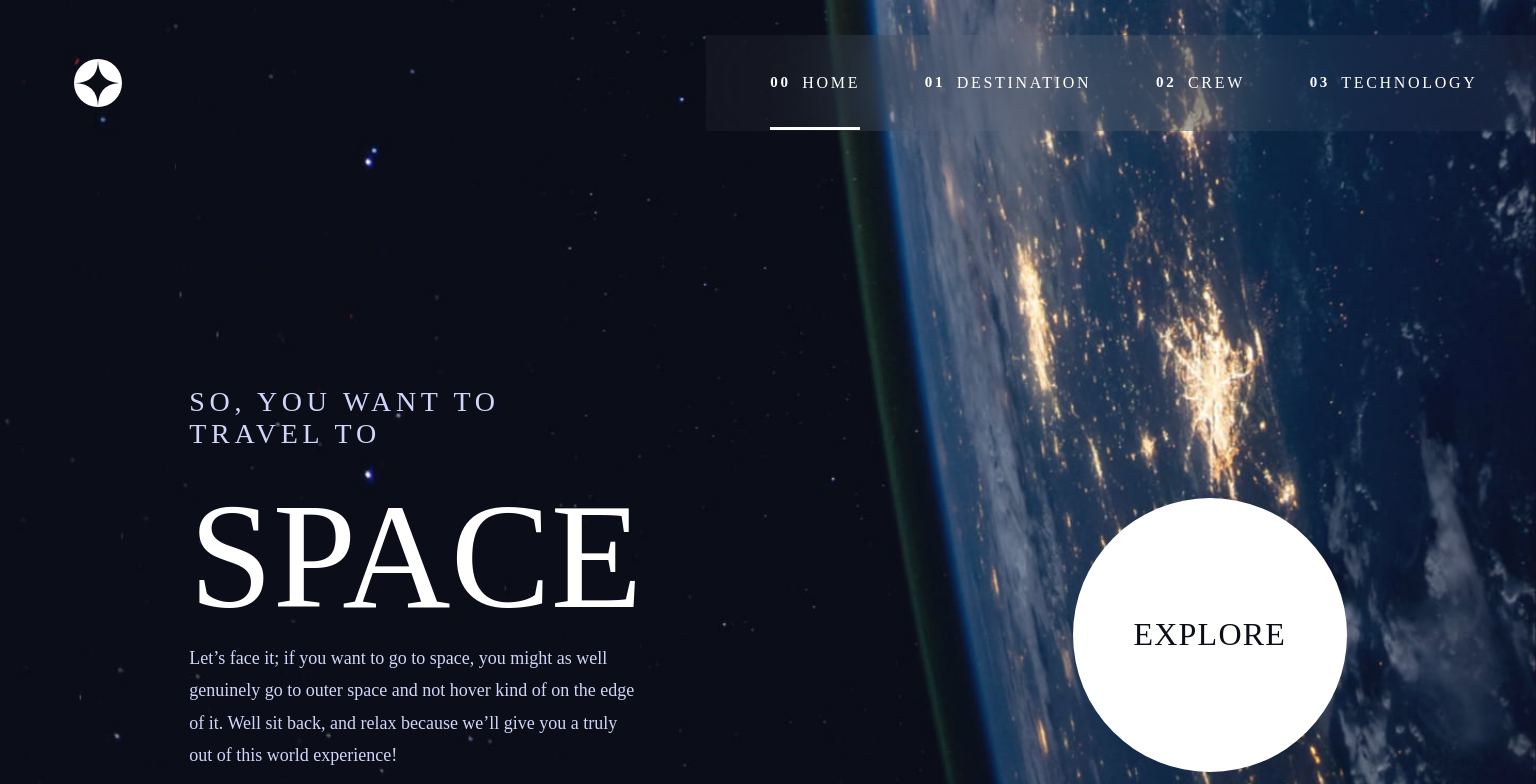
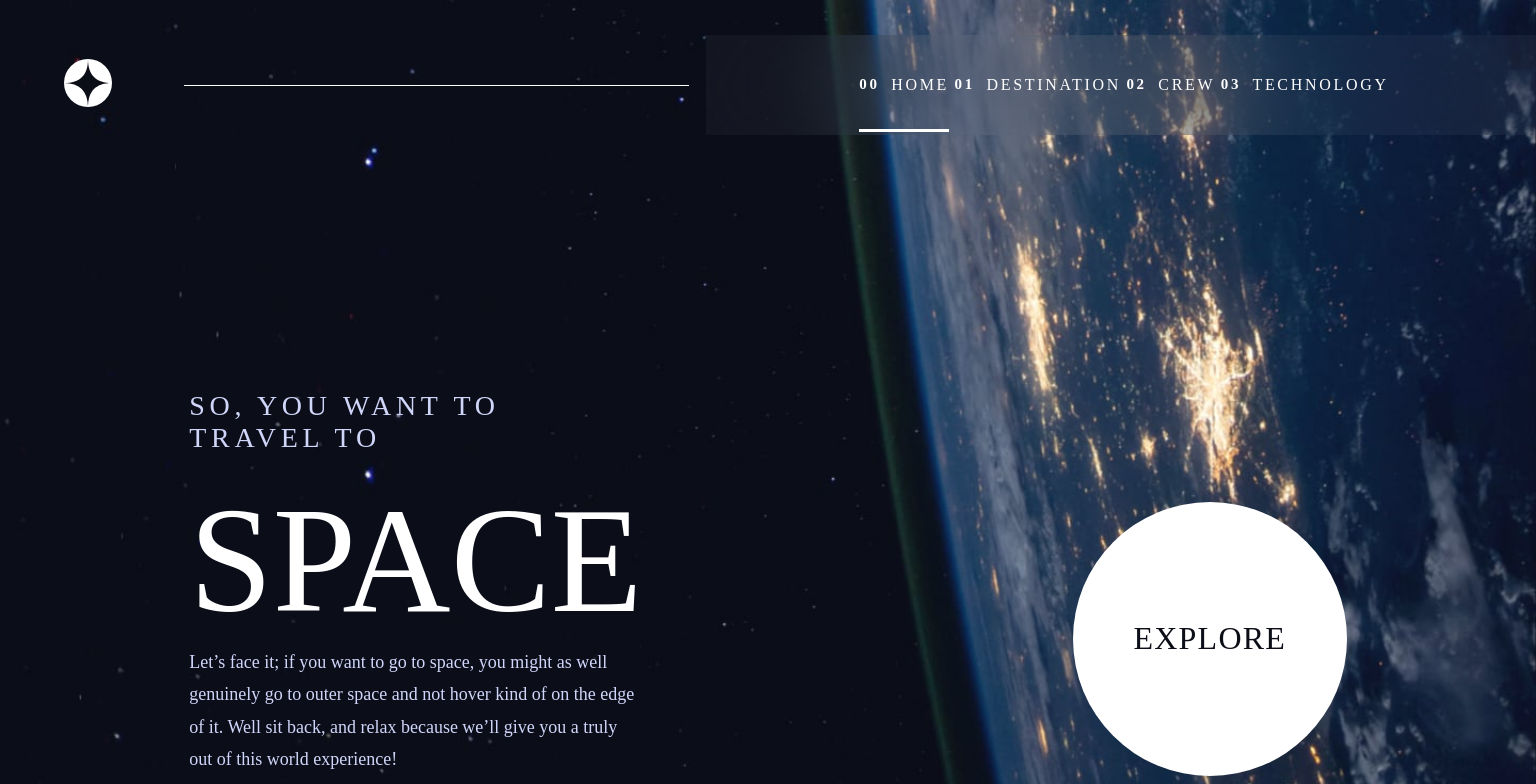
Before and after one commit to salvarez96/FEM-space-website, a React (Vite) app: page /home in a window 1536 px wide. Shown: the top 784 px of the page. Built offline with nearby package versions, Linux system fonts and the light colour scheme; a web font is replaced by a local one.

Commit message:
💄 Add header missing desktop decorator
Add header missing decorator for desktop view. Make some header tags render-derender depending on window width. Improve home code presentation.

```diff
--- a/src/components/header/header.tsx
+++ b/src/components/header/header.tsx
@@ -1,11 +1,12 @@
 import styles from '@styles/header/header.module.scss'
 import { navigationItems } from './navigation-items'
 import { Link, useLocation } from 'react-router-dom'
-import { useEffect, useRef } from 'react'
+import { useEffect, useRef, useState } from 'react'
 
 export default function Header() {
 
   const currentLocation = useLocation().pathname
+  const [windowWidth, setWindowWidth] = useState(window.innerWidth)
   const hamburgerMenuToggle: React.MutableRefObject<HTMLInputElement | null> = useRef(null)
 
   useEffect(() => {
@@ -14,35 +15,62 @@ export default function Header() {
     }
   }, [currentLocation])
 
+  // handle specific tag rendering depending on window dimensions
+  let isTabletWidth = windowWidth >= 768 ? true : false
+  let isDesktopWidth = windowWidth >= 1440 ? true : false
+  window.addEventListener('resize', () => {
+    setWindowWidth(window.innerWidth)
+  });
+
   return (
     <header>
-      <input type="checkbox" id="hamburger-menu-toggle" ref={hamburgerMenuToggle} />
+      { !isTabletWidth ? <input type="checkbox" id="hamburger-menu-toggle" ref={ hamburgerMenuToggle } /> : '' }
 
-      <div className={styles['header-icons-container']}>
-        <img className={styles['logo']} src="/shared/logo.svg" alt="App logo" width={40} height={40} />
-        <label htmlFor="hamburger-menu-toggle">
-          <img className={styles['hamburger-icon']} src="/shared/icon-hamburger.svg" alt="click to open navigation" width={24} height={21} />
-        </label>
+      <div className={ styles['header-icons-container'] }>
+        <Link className={ styles['header-logo-container'] } to='/' title='Home'>
+          <img className={ styles['logo'] } src="/shared/logo.svg" alt="App logo" width={40} height={40} />
+        </Link>
+
+        { !isTabletWidth ?
+          <label htmlFor="hamburger-menu-toggle">
+            <img
+              className={ styles['hamburger-icon'] }
+              src="/shared/icon-hamburger.svg"
+              alt="click to open navigation"
+              width={24}
+              height={21}
+            />
+          </label> : ''
+        }
+
       </div>
+      { isDesktopWidth ? <div className={ styles['header-desktop-decoration'] }></div> : '' }
+      <div className={styles['navigation-container']}>
+        { !isTabletWidth ?
+          <label htmlFor="hamburger-menu-toggle" className={ styles['close-navigation-label'] }>
+            <img
+              className={ styles['close-navigation'] }
+              src="/shared/icon-close.svg"
+              alt="click to close navigation"
+              width={19}
+              height={19}
+            />
+          </label> : ''
+        }
 
-      <div className={styles['navigation-container']}>
-        <label htmlFor="hamburger-menu-toggle" className={styles['close-navigation-label']}>
-          <img className={styles['close-navigation']} src="/shared/icon-close.svg" alt="click to close navigation" width={19} height={19} />
-        </label>
         <nav>
-
           <ul>
-            {navigationItems.map((navItem, i) => (
+            { navigationItems.map((navItem, i) => (
               <li key={i}>
-                <Link to={navItem.navLink}>
-                  <span className={styles['navigation-item-number']}>{navItem.groupNumber}</span> {navItem.navTitle}
+                <Link to={navItem.navLink} title={navItem.navTitle.toLowerCase()}>
+                  <span className={ styles['navigation-item-number']}>{navItem.groupNumber }</span> {navItem.navTitle}
                 </Link>
                 <div className={ styles[`navigation-item__${currentLocation === navItem.navLink ? 'active' : 'hover'}`] }></div>
               </li>
-            ))}
+            )) }
           </ul>
+        </nav>
 
-        </nav>
       </div>
     </header>
   )
--- a/src/styles/header/header.module.scss
+++ b/src/styles/header/header.module.scss
@@ -14,6 +14,10 @@ input[type='checkbox'] {
   align-items: center;
   padding: 24px;
   z-index: 99;
+
+  & .header-logo-container {
+    padding: 0;
+  }
 
   & .hamburger-icon {
     transform: rotateY(0);
@@ -141,6 +145,20 @@ input[type='checkbox']:checked {
   .header-icons-container {
     position: static;
     margin-left: 40px;
+
+    & img {
+      margin: 0;
+    }
+  }
+
+  .header-desktop-decoration {
+    position: absolute;
+    left: 12%;
+    min-width: 32.848vw;
+    height: 1px;
+    z-index: 9999;
+    align-self: center;
+    background-color: #fff;
   }
 
   .navigation-container {
@@ -153,8 +171,11 @@ input[type='checkbox']:checked {
       min-width: 542px;
 
       & ul {
+        max-width: 70%;
+        margin: 0 auto;
+        margin-top: 38px;
+        justify-content: space-evenly;
         font-size: 1rem;
-        margin-top: 38px;
 
         & .navigation-item-number {
           font-size: calc(15rem / 16);
```
